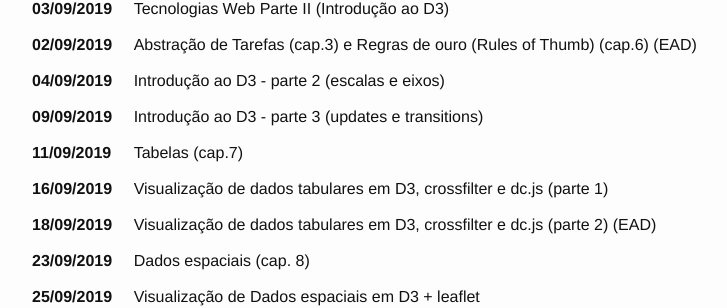
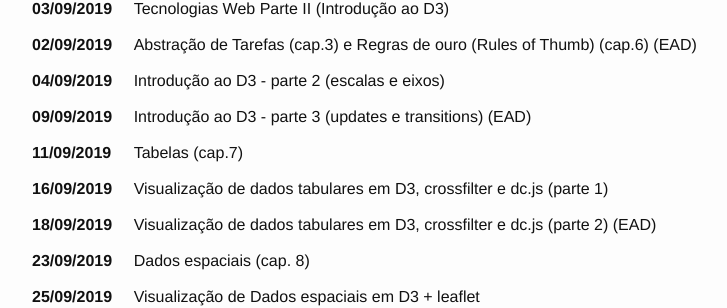
Before and after one commit to emanueles/datavis-course, a Jekyll site: the page built from calendar.md, in a window 1280 px wide. Shown: the part 592-900 px from the top of the page, without its empty margins (245-972 px from the left). Built offline with Jekyll 4.4.1, drawn with Linux system fonts in a browser that asks for light colours.

Commit message:
Updated Calendar.

```diff
--- a/calendar.md
+++ b/calendar.md
@@ -63,7 +63,7 @@ permalink: /calendar/
     </tr>
     <tr>
       <td><b>09/09/2019</b></td>
-      <td> Introdução ao D3 - parte 3 (updates e transitions) </td>
+      <td> Introdução ao D3 - parte 3 (updates e transitions) (EAD)</td>
     </tr>
     <tr>
       <td><b>11/09/2019</b></td>
```
